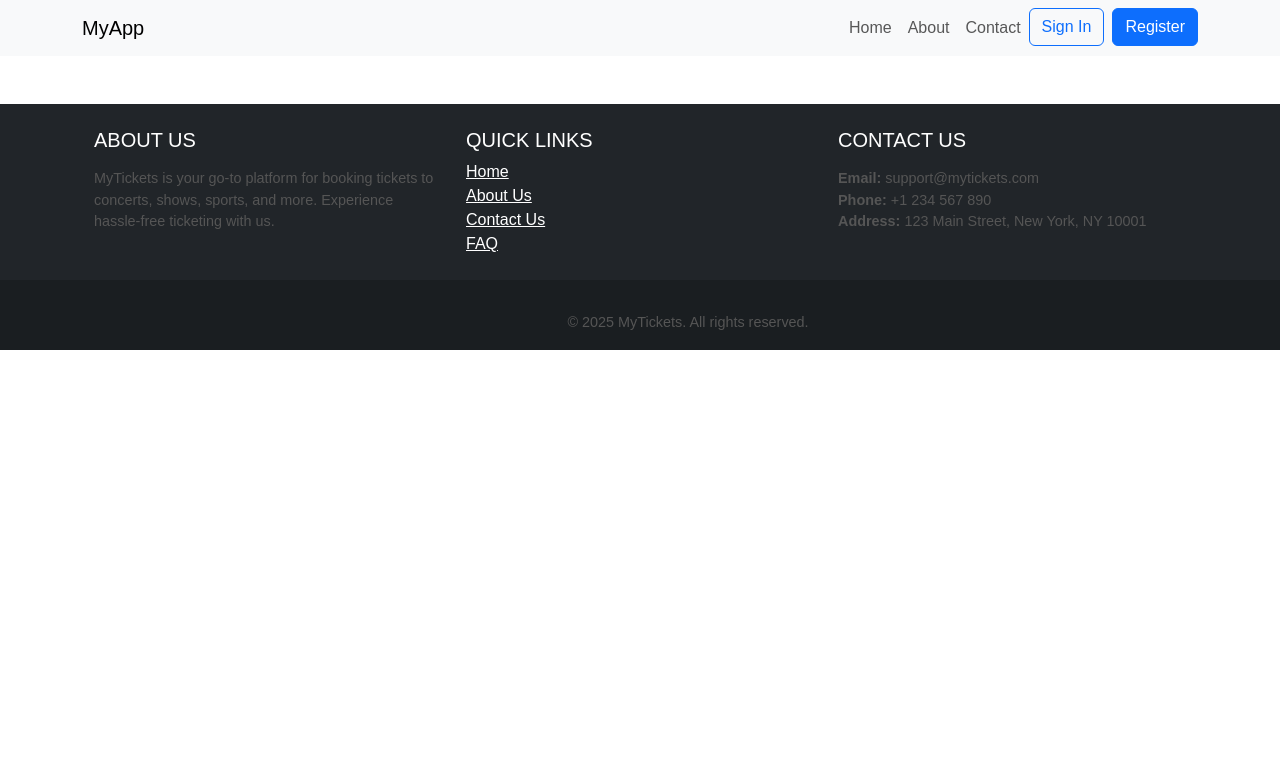
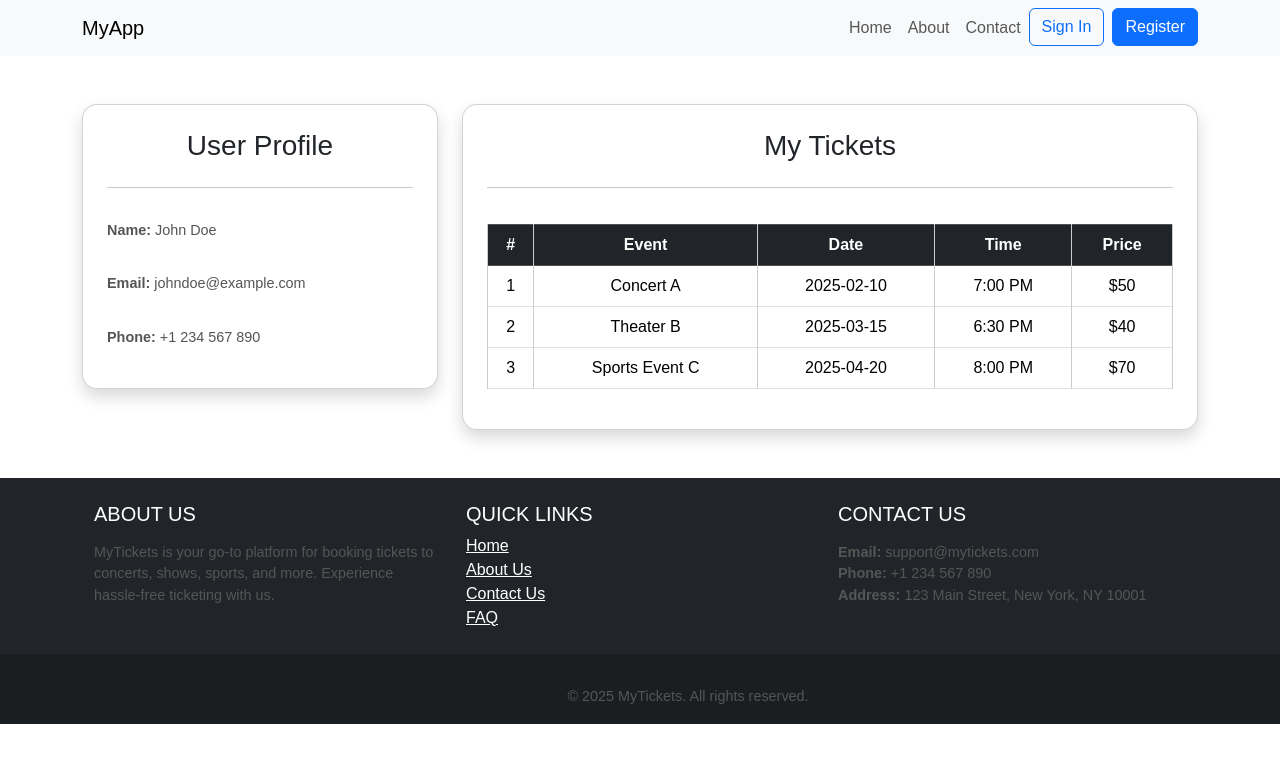
Before and after one commit to Malinda-kawshalya/Event---Management-, a React (Create React App) app in the folder event-management-frontend/: page /useraccount in a window 1280 px wide. Shown: the top 762 px of the page. Built offline with nearby package versions, Linux system fonts and the light colour scheme.

Commit message:
user account

```diff
--- a/event-management-frontend/src/App.js
+++ b/event-management-frontend/src/App.js
@@ -15,7 +15,7 @@ import ManageEventsPage from './components/ManageEventPage';
 import OrgDashboard from './components/OrgDashboard';
 import Analytics from './components/OrgAnalytics';
 import SignUp from './components/SignUp';
-
+import UserAccount from './components/UserAccount';
 
 const App = () => {
   return (
@@ -43,6 +43,7 @@ const App = () => {
           <Route path="/manageevents" element={<ManageEventsPage />} />
           <Route path="/orgdashboard" element={<OrgDashboard />} />
           <Route path="/organalytics" element={<Analytics />} />
+          <Route path="/useraccount" element={<UserAccount />} />
 
 
 
--- /dev/null
+++ b/event-management-frontend/src/components/UserAccount.js
@@ -0,0 +1,66 @@
+import React from 'react';
+import 'bootstrap/dist/css/bootstrap.min.css';
+import '../css/UserAccount.css'; // Import the additional CSS file
+
+const UserAccount = () => {
+    // Example user data
+    const user = {
+        name: "John Doe",
+        email: "johndoe@example.com",
+        phone: "+1 234 567 890",
+        tickets: [
+            { id: 1, event: "Concert A", date: "2025-02-10", time: "7:00 PM", price: "$50" },
+            { id: 2, event: "Theater B", date: "2025-03-15", time: "6:30 PM", price: "$40" },
+            { id: 3, event: "Sports Event C", date: "2025-04-20", time: "8:00 PM", price: "$70" },
+        ],
+    };
+
+    return (
+        <div className="container mt-5">
+            <div className="row">
+                {/* User Profile Section */}
+                <div className="col-md-4">
+                    <div className="card shadow p-4 mb-4">
+                        <h3 className="text-center">User Profile</h3>
+                        <hr />
+                        <p><strong>Name:</strong> {user.name}</p>
+                        <p><strong>Email:</strong> {user.email}</p>
+                        <p><strong>Phone:</strong> {user.phone}</p>
+                    </div>
+                </div>
+
+                {/* Tickets Section */}
+                <div className="col-md-8">
+                    <div className="card shadow p-4">
+                        <h3 className="text-center">My Tickets</h3>
+                        <hr />
+                        <table className="table table-bordered">
+                            <thead className="table-dark">
+                                <tr>
+                                    <th>#</th>
+                                    <th>Event</th>
+                                    <th>Date</th>
+                                    <th>Time</th>
+                                    <th>Price</th>
+                                </tr>
+                            </thead>
+                            <tbody>
+                                {user.tickets.map((ticket) => (
+                                    <tr key={ticket.id}>
+                                        <td>{ticket.id}</td>
+                                        <td>{ticket.event}</td>
+                                        <td>{ticket.date}</td>
+                                        <td>{ticket.time}</td>
+                                        <td>{ticket.price}</td>
+                                    </tr>
+                                ))}
+                            </tbody>
+                        </table>
+                    </div>
+                </div>
+            </div>
+        </div>
+    );
+};
+
+export default UserAccount;
--- /dev/null
+++ b/event-management-frontend/src/css/UserAccount.css
@@ -0,0 +1,13 @@
+.card {
+    border-radius: 15px;
+}
+
+.table th, .table td {
+    text-align: center;
+    vertical-align: middle;
+}
+
+.table-dark {
+    background-color: #343a40;
+    color: #fff;
+}
```
